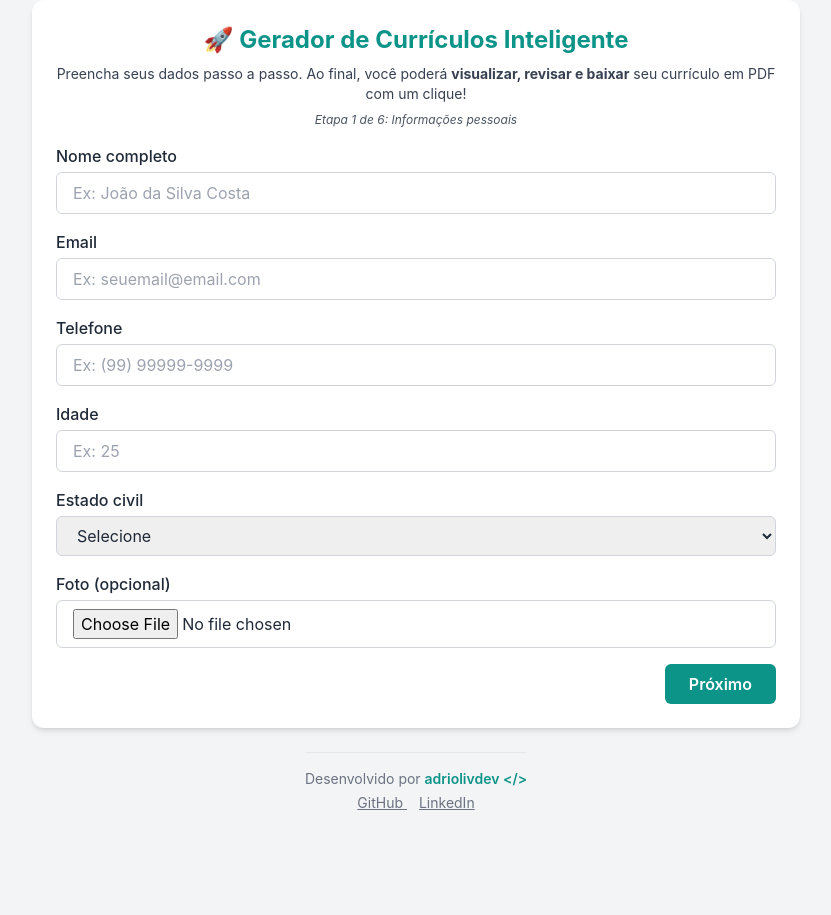
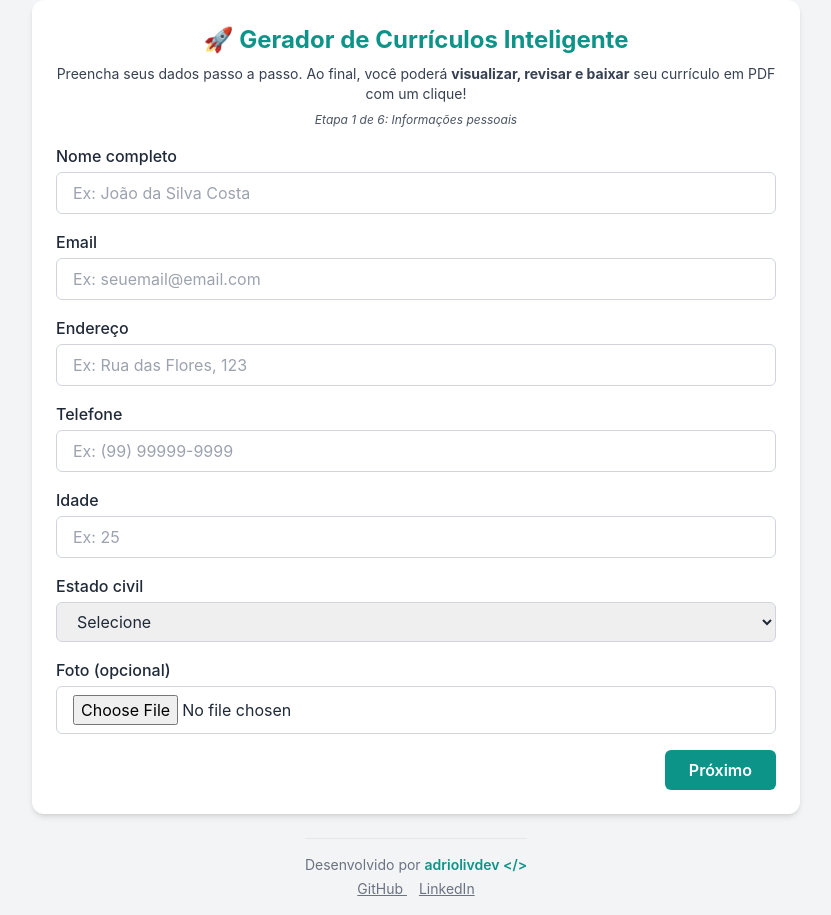
Before and after one commit to adriolivdev/CurriculoPlus, a Vue app in the folder frontend/: page / in a window 1280 px wide. Shown: the whole page, without its empty margins (224-1055 px from the left). Before the commit the page ends 829 px from the top, so only its background shows below. Built offline with nearby package versions, Linux system fonts and the light colour scheme.

Commit message:
style:adicionei o endereço e ajustei o bug no telefone

```diff
--- a/frontend/src/components/Step1DadosPessoais.vue
+++ b/frontend/src/components/Step1DadosPessoais.vue
@@ -19,6 +19,12 @@
     <div>
       <label class="block font-medium">Email</label>
       <input type="email" v-model="email" class="input" placeholder="Ex: seuemail@email.com" required />
+    </div>
+
+    <!--Endereço-->
+    <div>
+      <label class="block font-medium">Endereço</label>
+      <input type="text" v-model="endereco" class="input" placeholder="Ex: Rua das Flores, 123" required />
     </div>
 
     <!-- Telefone -->
@@ -77,6 +83,11 @@ const email = computed({
   get: () => store.email,
   set: val => (store.email = val)
 })
+
+const endereco = computed({
+  get: () => store.endereco,
+  set: val => (store.endereco = val)
+})
 const telefone = computed({
   get: () => store.telefone,
   set: val => (store.telefone = val)
--- a/frontend/src/components/Step4HabilidadesIdiomas.vue
+++ b/frontend/src/components/Step4HabilidadesIdiomas.vue
@@ -9,7 +9,7 @@
         type="text"
         v-model="novaHabilidade"
         @keydown.enter.prevent="adicionarHabilidadeManual"
-        placeholder="Selecione ou Digite um idioma e pressione Enter"
+        placeholder="Selecione ou Digite uma Habilidade e pressione Enter"
         class="input"
       />
       <div class="flex flex-wrap gap-2 mt-2">
--- a/frontend/src/components/Step5CursosDisponibilidade.vue
+++ b/frontend/src/components/Step5CursosDisponibilidade.vue
@@ -9,7 +9,7 @@
         type="text"
         v-model="novoCurso"
         @keydown.enter.prevent="adicionarCursoManual"
-        placeholder="Selecione ou Digite um idioma e pressione Enter"
+        placeholder="Selecione ou Digite um Curso e pressione Enter"
         class="input"
       />
       <div class="flex flex-wrap gap-2 mt-2">
@@ -46,7 +46,7 @@
         type="text"
         v-model="novaDisponibilidade"
         @keydown.enter.prevent="adicionarDisponibilidadeManual"
-        placeholder="Selecione ou Digite um idioma e pressione Enter"
+        placeholder="Selecione ou Digite a Disponibilidade e pressione Enter"
         class="input"
       />
       <div class="flex flex-wrap gap-2 mt-2">
--- a/frontend/src/stores/curriculo.js
+++ b/frontend/src/stores/curriculo.js
@@ -4,6 +4,8 @@ export const useCurriculoStore = defineStore('curriculo', {
   state: () => ({
     nome: '',
     email: '',
+    endereco: '',
+    telefone: '',
     idade: '',
     estadoCivil: '',
     foto: null,
```
Also changed, not shown: 1 other file (tests, documents, lock files or other folders).
